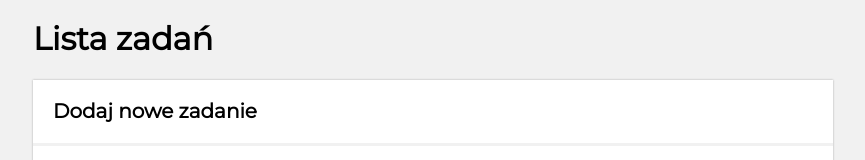
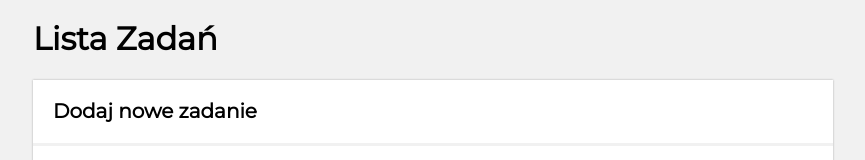
Before and after one commit to Gosia-Magdzik/todo-list-react, a React (Create React App) app: page / in a window 1280 px wide. Shown: the top 160 px of the page, without its empty margins (207-1072 px from the left). Built offline with nearby package versions, Linux system fonts and the light colour scheme.

Commit message:
title with capital letter

```diff
--- a/src/App.js
+++ b/src/App.js
@@ -15,7 +15,7 @@ const hideDoneTasks = false;
 function App() {
   return (
 <Container>
-    <Header title="Lista zadań"/>
+    <Header title="Lista Zadań"/>
     <Section  title="Dodaj nowe zadanie"
               body={<Form/>}
     />
```
Also changed, not shown: imagies/bulb.png (deleted), imagies/to-do-list.gif (deleted).
